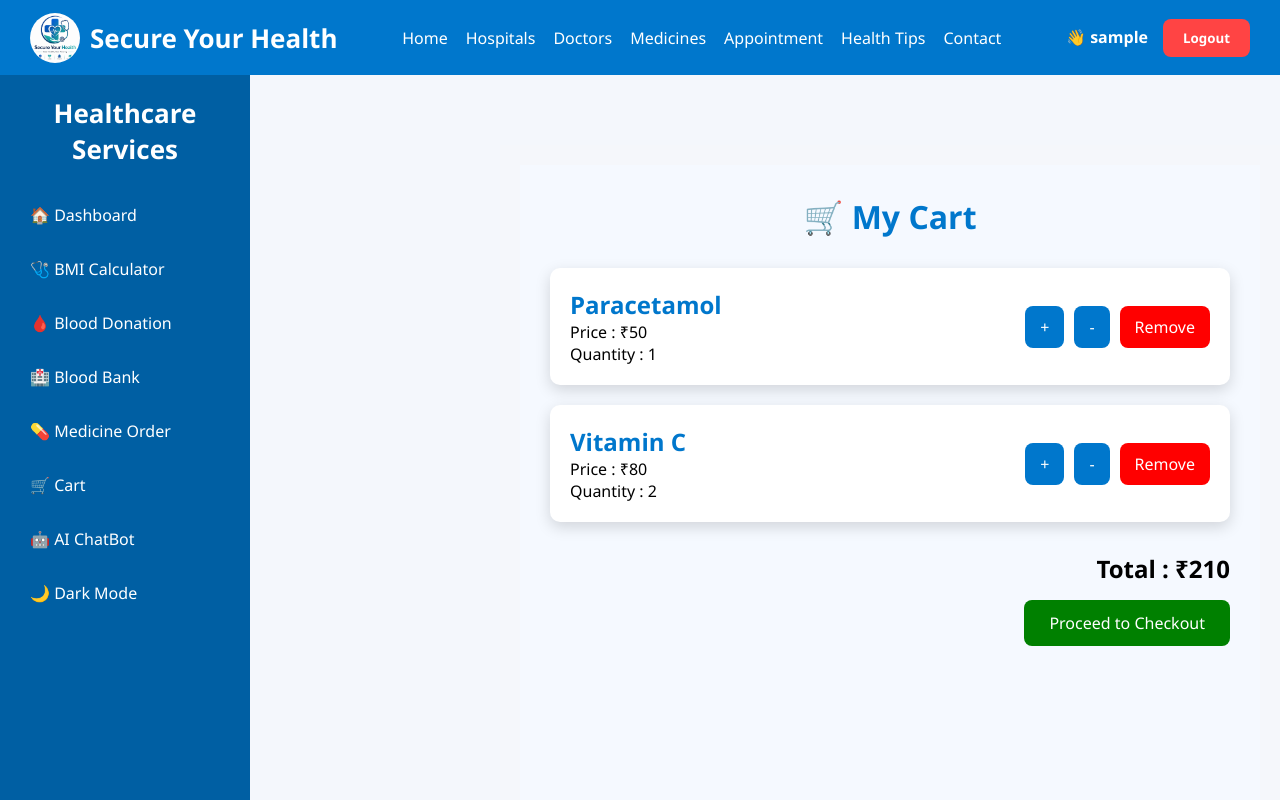
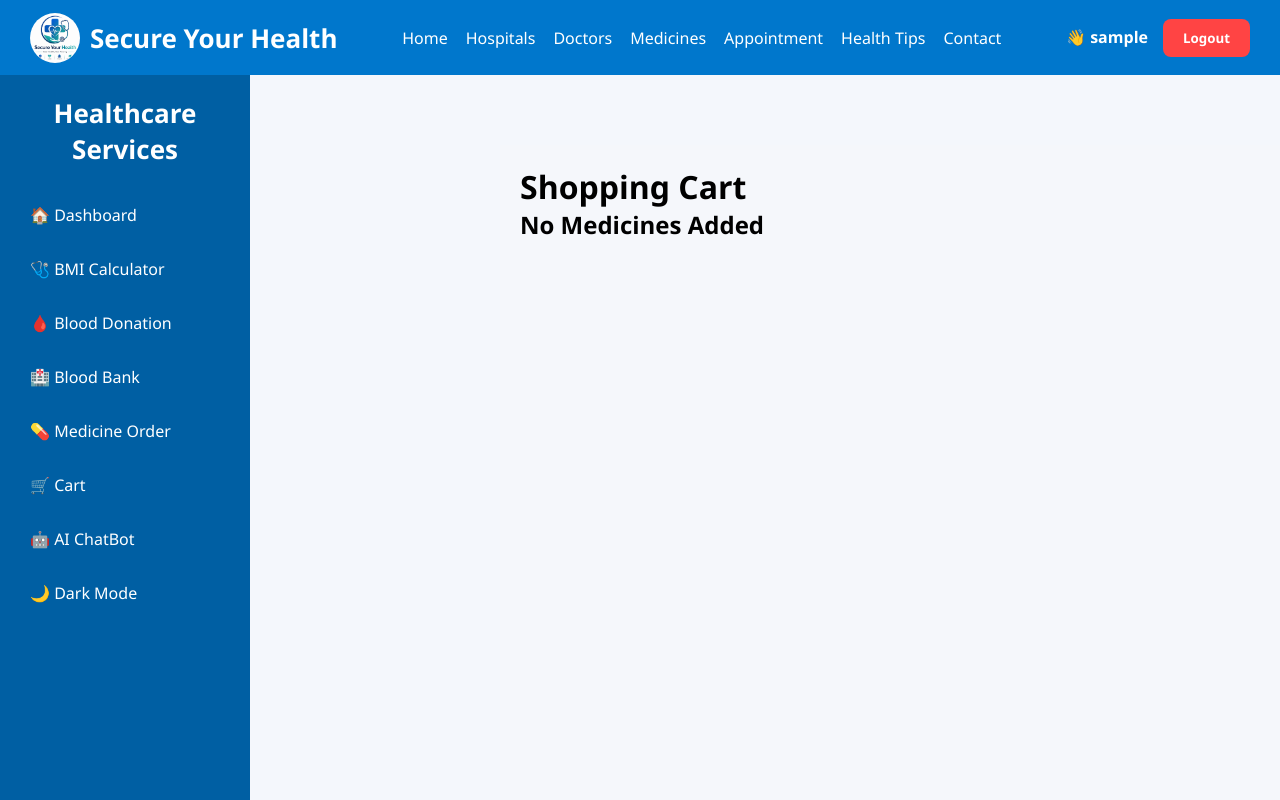
Before and after one commit to mastanshareefshaik5-ms/Secure-Your-Health, a React (Vite) app in the folder Frontend/: page /cart in a window 1280 px wide. Shown: the top 800 px of the page. Built offline with nearby package versions, Linux system fonts and the light colour scheme; sample sign-in values are in the browser's storage.

Commit message:
Frontend

```diff
--- a/Frontend/src/Components/Cart/Cart.jsx
+++ b/Frontend/src/Components/Cart/Cart.jsx
@@ -1,116 +1,102 @@
+import { useEffect, useState } from "react";
 import "./Cart.css";
-import { useState, useEffect } from "react";
 
-function Cart() {
+function Cart(){
 
-  const [cartItems, setCartItems] = useState([]);
+const [cart,setCart]=useState([]);
 
-  useEffect(() => {
+useEffect(()=>{
 
-    const medicines = [
-      {
-        id: 1,
-        name: "Paracetamol",
-        price: 50,
-        quantity: 1
-      },
-      {
-        id: 2,
-        name: "Vitamin C",
-        price: 80,
-        quantity: 2
-      }
-    ];
+setCart(JSON.parse(localStorage.getItem("cart"))||[]);
 
-    setCartItems(medicines);
+},[]);
 
-  }, []);
+const removeItem=(index)=>{
 
-  const increaseQty = (id) => {
-    setCartItems(
-      cartItems.map(item =>
-        item.id === id
-          ? { ...item, quantity: item.quantity + 1 }
-          : item
-      )
-    );
-  };
+const updated=[...cart];
 
-  const decreaseQty = (id) => {
-    setCartItems(
-      cartItems.map(item =>
-        item.id === id && item.quantity > 1
-          ? { ...item, quantity: item.quantity - 1 }
-          : item
-      )
-    );
-  };
+updated.splice(index,1);
 
-  const removeItem = (id) => {
-    setCartItems(cartItems.filter(item => item.id !== id));
-  };
+setCart(updated);
 
-  const total = cartItems.reduce(
-    (sum, item) => sum + item.price * item.quantity,
-    0
-  );
+localStorage.setItem("cart",JSON.stringify(updated));
 
-  return (
-    <div className="cart-container">
+};
 
-      <h1>🛒 My Cart</h1>
+const total=cart.reduce((sum,item)=>sum+Number(item.price),0);
 
-      {cartItems.length === 0 ? (
-        <h2>Your cart is empty.</h2>
-      ) : (
-        <>
-          {cartItems.map(item => (
-            <div className="cart-card" key={item.id}>
+return(
 
-              <div>
-                <h2>{item.name}</h2>
+<div className="cart-page">
 
-                <p>Price : ₹{item.price}</p>
+<h1>Shopping Cart</h1>
 
-                <p>Quantity : {item.quantity}</p>
-              </div>
+{cart.length===0?
 
-              <div className="buttons">
+<h2>No Medicines Added</h2>
 
-                <button onClick={() => increaseQty(item.id)}>
-                  +
-                </button>
+:
 
-                <button onClick={() => decreaseQty(item.id)}>
-                  -
-                </button>
+<>
 
-                <button
-                  className="remove"
-                  onClick={() => removeItem(item.id)}
-                >
-                  Remove
-                </button>
+<table>
 
-              </div>
+<thead>
 
-            </div>
-          ))}
+<tr>
 
-          <div className="total">
+<th>Name</th>
 
-            <h2>Total : ₹{total}</h2>
+<th>Company</th>
 
-            <button className="checkout">
-              Proceed to Checkout
-            </button>
+<th>Price</th>
 
-          </div>
-        </>
-      )}
+<th>Action</th>
 
-    </div>
-  );
+</tr>
+
+</thead>
+
+<tbody>
+
+{cart.map((item,index)=>(
+
+<tr key={index}>
+
+<td>{item.name}</td>
+
+<td>{item.company}</td>
+
+<td>₹{item.price}</td>
+
+<td>
+
+<button onClick={()=>removeItem(index)}>
+
+Remove
+
+</button>
+
+</td>
+
+</tr>
+
+))}
+
+</tbody>
+
+</table>
+
+<h2>Total : ₹ {total}</h2>
+
+</>
+
+}
+
+</div>
+
+);
+
 }
 
 export default Cart;
```
